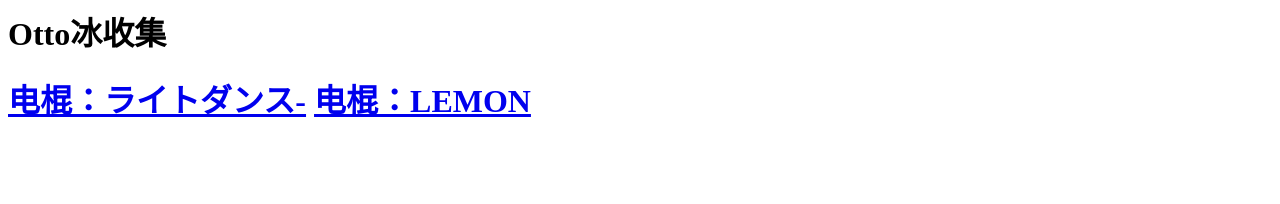
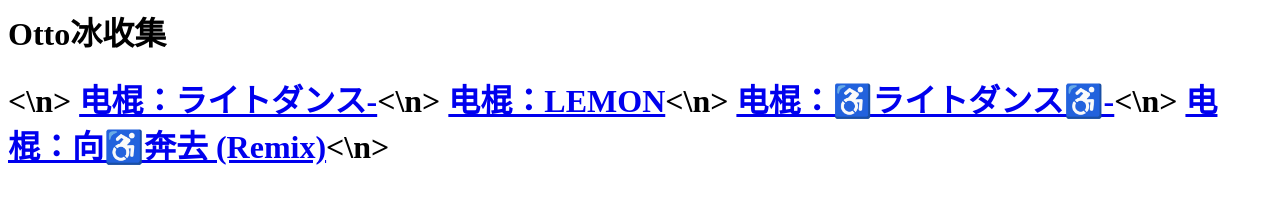
Before and after one commit to MCBlueGS/OttoIceHub, a plain HTML site: page index.html in a window 1280 px wide. Drawn offline with Linux system fonts and the light colour scheme.

Commit message:
Update index.html

```diff
--- a/index.html
+++ b/index.html
@@ -1,3 +1,5 @@
-<h1>Otto冰收集<h1>
-<a href='https://b23.tv/CYeiUrh'>电棍：ライトダンス-<a>
-<a href='https://www.bilibili.com/video/BV1gh7pzGEEy'>电棍：LEMON<a>
+<h1>Otto冰收集<h1><\n>
+<a href='https://b23.tv/CYeiUrh'>电棍：ライトダンス-<a><\n>
+<a href='https://www.bilibili.com/video/BV1gh7pzGEEy'>电棍：LEMON<a><\n>
+<a href='https://b23.tv/CYeiUrh'>电棍：♿ライトダンス♿-<a><\n>
+<a href='https://b23.tv/J5lAB60'>电棍：向♿奔去 (Remix)</a><\n>
```
